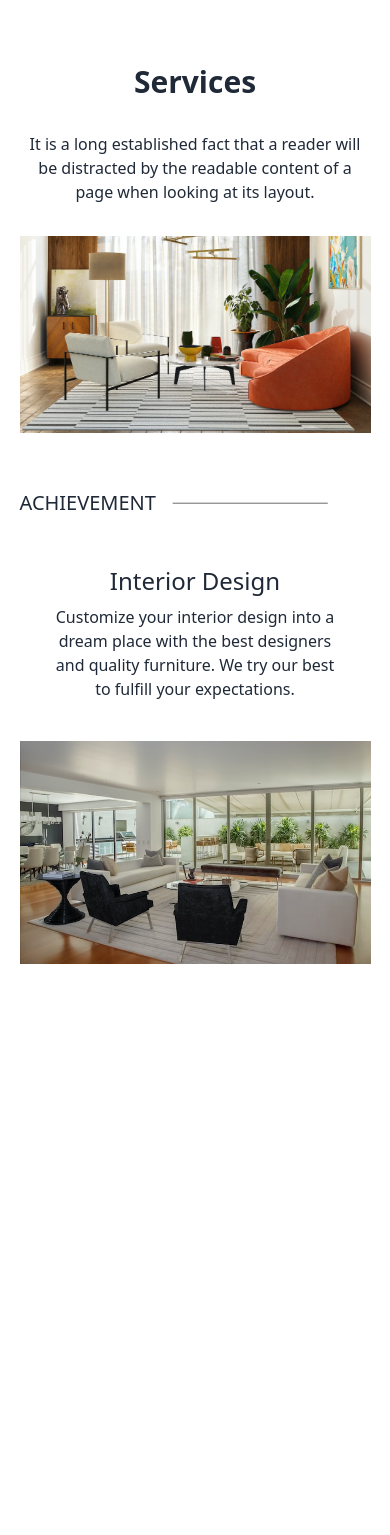
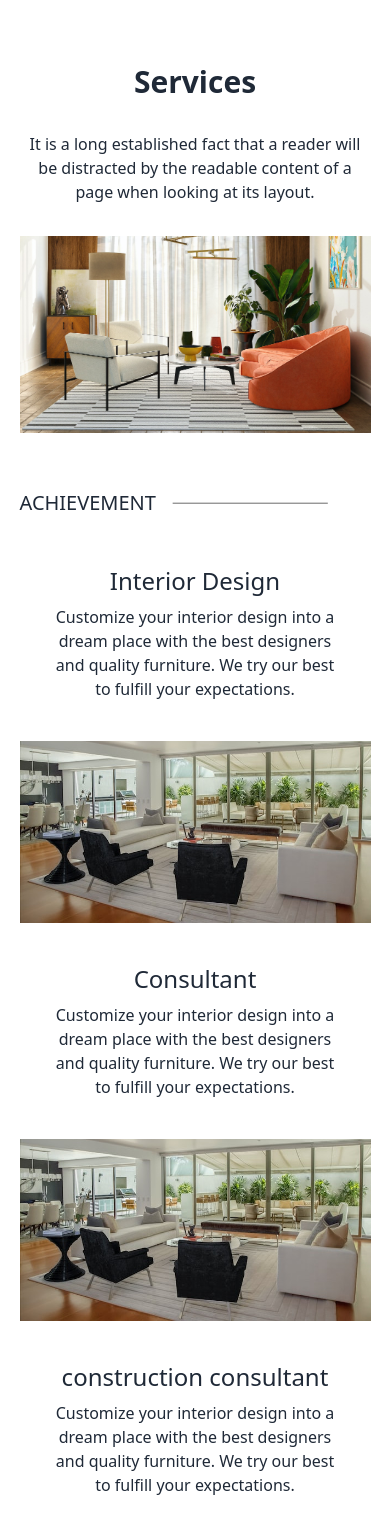
Before and after one commit to Alice2212/interior-design, a React (Create React App) app: page / in a window 390 px wide. Shown: the top 1535 px of the page. Before the commit the page ends 972 px from the top, so only its background shows below. Built offline with nearby package versions, Linux system fonts and the light colour scheme.

Commit message:
services page responsiveness

```diff
--- a/src/components/About.css
+++ b/src/components/About.css
@@ -12,9 +12,7 @@
   width: 100%;
 }
 
-.about-header p {
-  max-width: 60vw;
-}
+
 
 .about-achievement {
   margin-top: 3rem;
--- a/src/components/ChooseUs.jsx
+++ b/src/components/ChooseUs.jsx
@@ -15,7 +15,7 @@ function ChooseUs() {
     },
     {
       id: 2,
-      img: avatar,
+      image: avatar,
       alt: "person",
       heading: "Professional Designer",
       details:
@@ -23,7 +23,7 @@ function ChooseUs() {
     },
     {
       id: 3,
-      img: avatar,
+      image: avatar,
       alt: "person",
       heading: "The Best Services",
       details:
--- a/src/components/Services.jsx
+++ b/src/components/Services.jsx
@@ -3,6 +3,33 @@ import "./Services.css";
 import servicesImg from "../assets/img/servicePics.jpg";
 import Line from "../assets/img/Line.svg";
 import cardImg1 from "../assets/img/cardImg1.jpg";
+
+const servicesCardItems = [
+  {
+    id: 1,
+    image: cardImg1,
+    alt: "Interior Decoration",
+    heading: "Interior Design",
+    details:
+      "Customize your interior design into a dream place with the best designers and quality furniture. We try our best to fulfill your expectations.",
+  },
+  {
+    id: 2,
+    image: cardImg1,
+    alt: "Consultant image",
+    heading: "Consultant",
+    details:
+      "Customize your interior design into a dream place with the best designers and quality furniture. We try our best to fulfill your expectations.",
+  },
+  {
+    id: 3,
+    image: cardImg1,
+    alt: "Group image",
+    heading: "construction consultant",
+    details:
+      "Customize your interior design into a dream place with the best designers and quality furniture. We try our best to fulfill your expectations.",
+  },
+];
 
 function Services() {
   return (
@@ -20,13 +47,33 @@ function Services() {
             <img src={servicesImg} alt="group-pics" />
           </div>
         </div>
+        {/* line break */}
         <div className="services-achievement ">
           <div className="achievement-title flex mb-4 ">
             <h3 className="pr-4 mt-6 font-medium text-xl">ACHIEVEMENT</h3>
             <img src={Line} alt="line" className="line mt-6" />
           </div>
         </div>
+        {/* services card section */}
         <div className="services-cards flex flex-wrap md:flex-col m-auto justify-between">
+        {servicesCardItems.map((data)=>(
+            <div className="service--card flex flex-wrap md:flex-row items-center gap-2 md:gap-8 mb-2 md:mb-8" key={data.id}>
+            <div className="card-img flex-auto m-auto">
+              <img src={data.image} alt={data.alt} />
+            </div>
+            <div className="card-body flex-auto md:max-w-md ">
+              <h1 className="text-center md:text-left text-2xl font-medium">
+                {data.heading}
+              </h1>
+              <p className="text-center md:text-left">
+                {data.details}
+              </p>
+            </div>
+          </div>
+        ))}
+
+        </div>
+        {/* <div className="services-cards flex flex-wrap md:flex-col m-auto justify-between">
           <div className="service--card flex flex-wrap md:flex-row items-center gap-2 md:gap-8 mb-2 md:mb-8">
             <div className="card-img flex-auto m-auto">
               <img src={cardImg1} alt="Interior-Decoration" />
@@ -42,7 +89,7 @@ function Services() {
               </p>
             </div>
           </div>
-        </div>
+        </div> */}
       </section>
     </div>
   );
```
Also changed, not shown: src/assets/img/cardImg.jpg (added), src/assets/img/cardImg1.jpg.
